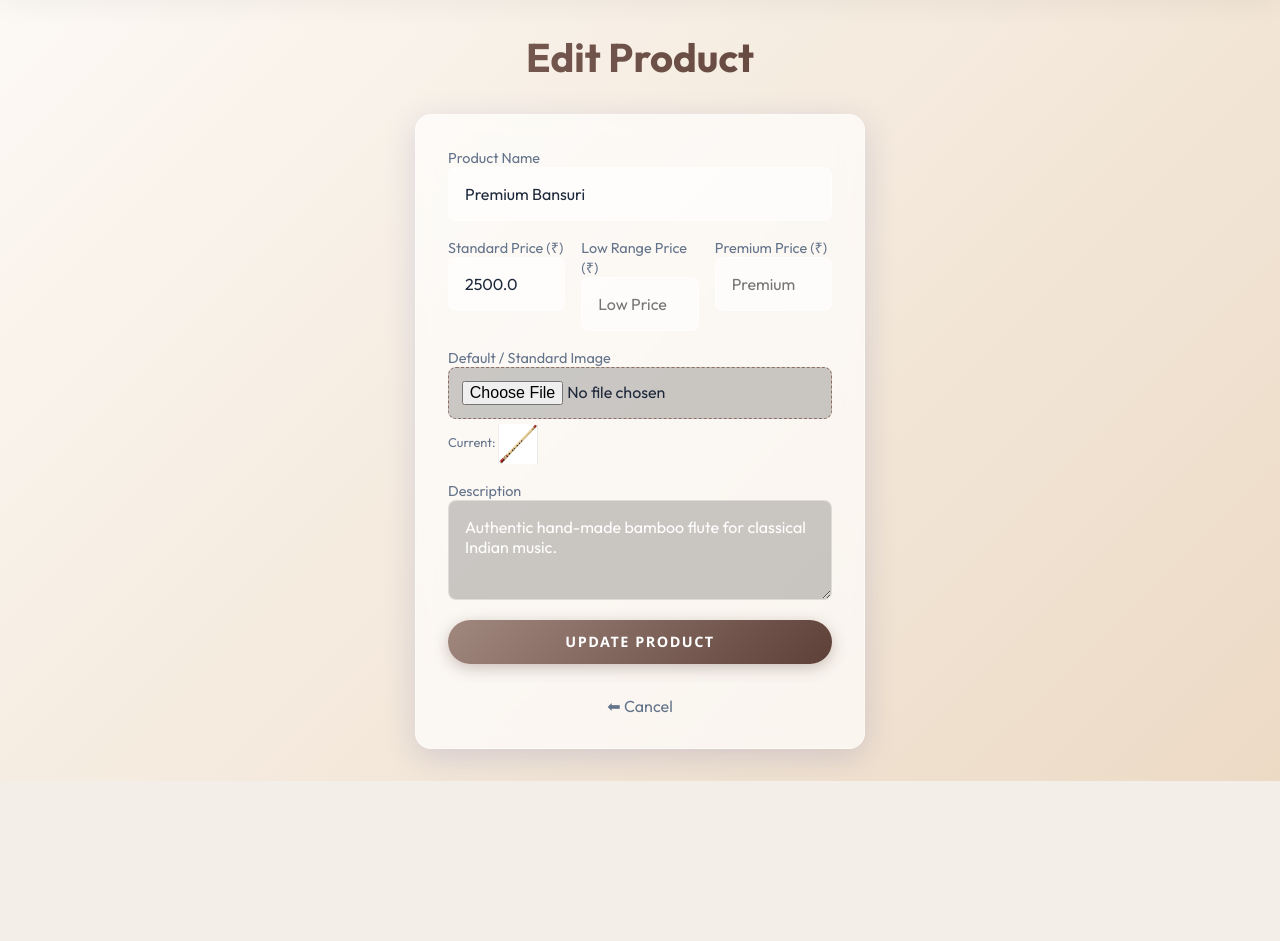
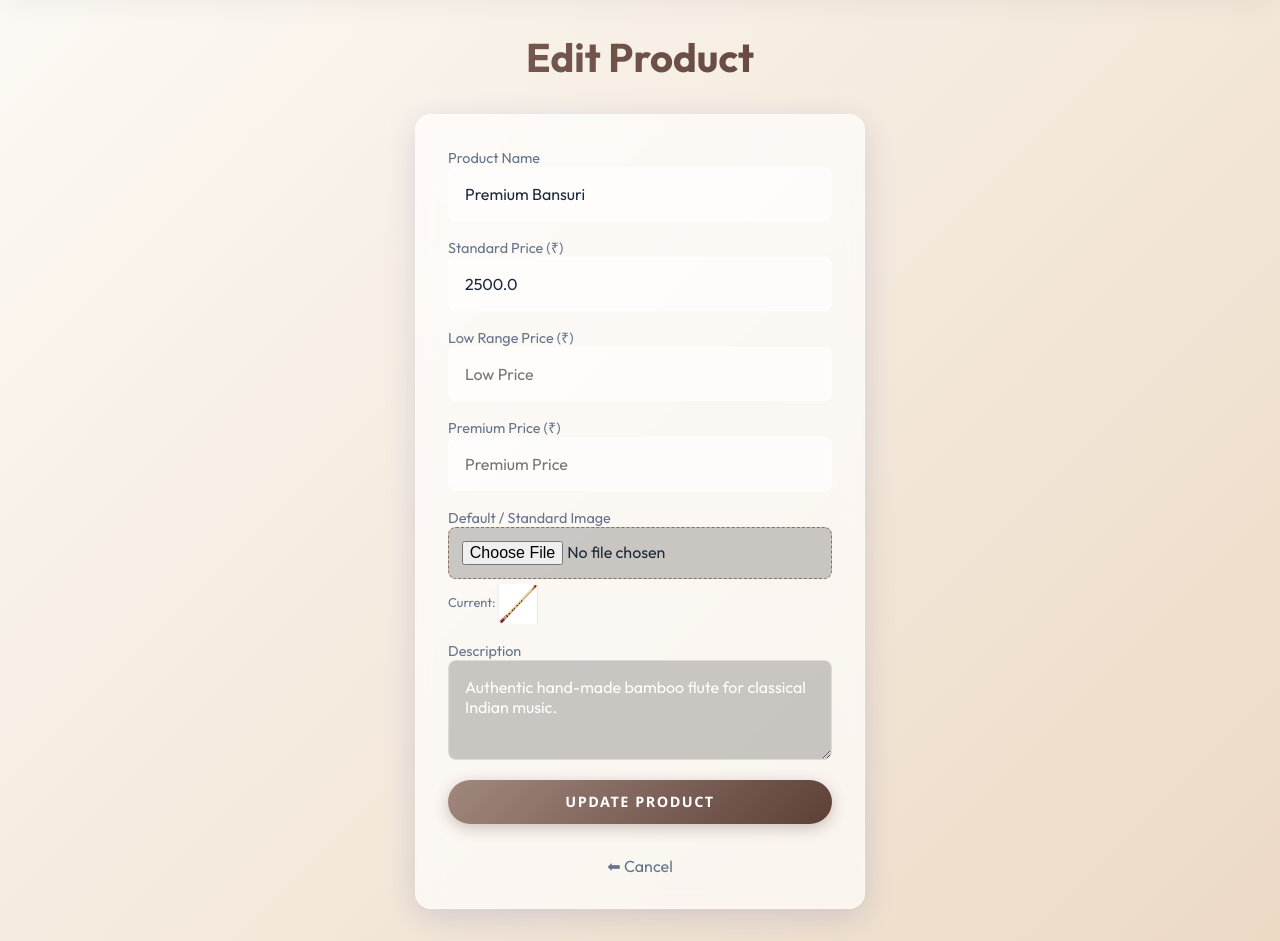
Before and after one commit to RathodKarina/Ambica_store, a Flask app: page /admin/edit/1 in a window 1280 px wide. Shown: the part 76-1017 px from the top of the page. Before the commit the page ends 857 px from the top, so only its background shows below. Run offline with Flask 3, Linux system fonts and the light colour scheme; a user stored in the database is signed in; data comes from the database, SQL or seed files in the repository; data that the repository does not hold is empty.

Commit message:
Fix price fields layout overflow by stacking vertically

```diff
--- a/templates/admin_edit_product_form.html
+++ b/templates/admin_edit_product_form.html
@@ -8,18 +8,18 @@
         <input name="name" id="name" placeholder="Product Name" value="{{ product.name }}" required style="width: 100%;">
     </div>
 
-    <div style="display: flex; gap: 1rem;">
-        <div style="flex: 1;">
+    <div style="display: flex; flex-direction: column; gap: 1rem;">
+        <div>
             <label for="price" style="color: var(--text-muted); font-size: 0.9rem;">Standard Price (₹)</label>
-            <input name="price" id="price" placeholder="Price (₹)" type="number" step="0.01" value="{{ product.price }}" required style="width: 100%;">
+            <input name="price" id="price" placeholder="Price (₹)" type="number" step="0.01" value="{{ product.price }}" required style="width: 100%; box-sizing: border-box;">
         </div>
-        <div style="flex: 1;">
+        <div>
             <label for="price_low" style="color: var(--text-muted); font-size: 0.9rem;">Low Range Price (₹)</label>
-            <input name="price_low" id="price_low" placeholder="Low Price" type="number" step="0.01" value="{{ product.price_low or '' }}" style="width: 100%;">
+            <input name="price_low" id="price_low" placeholder="Low Price" type="number" step="0.01" value="{{ product.price_low or '' }}" style="width: 100%; box-sizing: border-box;">
         </div>
-        <div style="flex: 1;">
+        <div>
             <label for="price_premium" style="color: var(--text-muted); font-size: 0.9rem;">Premium Price (₹)</label>
-            <input name="price_premium" id="price_premium" placeholder="Premium Price" type="number" step="0.01" value="{{ product.price_premium or '' }}" style="width: 100%;">
+            <input name="price_premium" id="price_premium" placeholder="Premium Price" type="number" step="0.01" value="{{ product.price_premium or '' }}" style="width: 100%; box-sizing: border-box;">
         </div>
     </div>
 
```
Also changed, not shown: templates/admin_product_form.html (+4 -4 lines).
